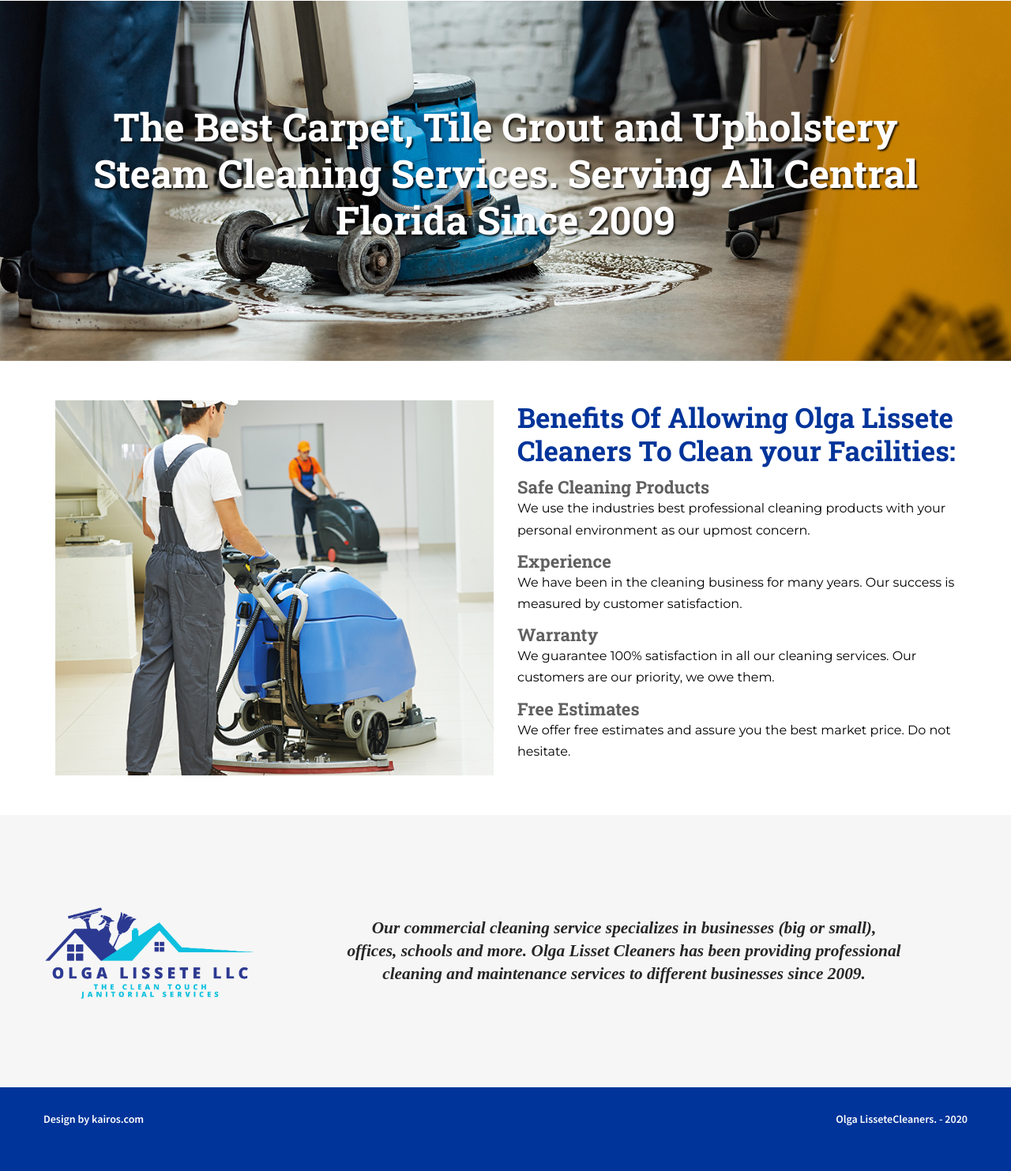
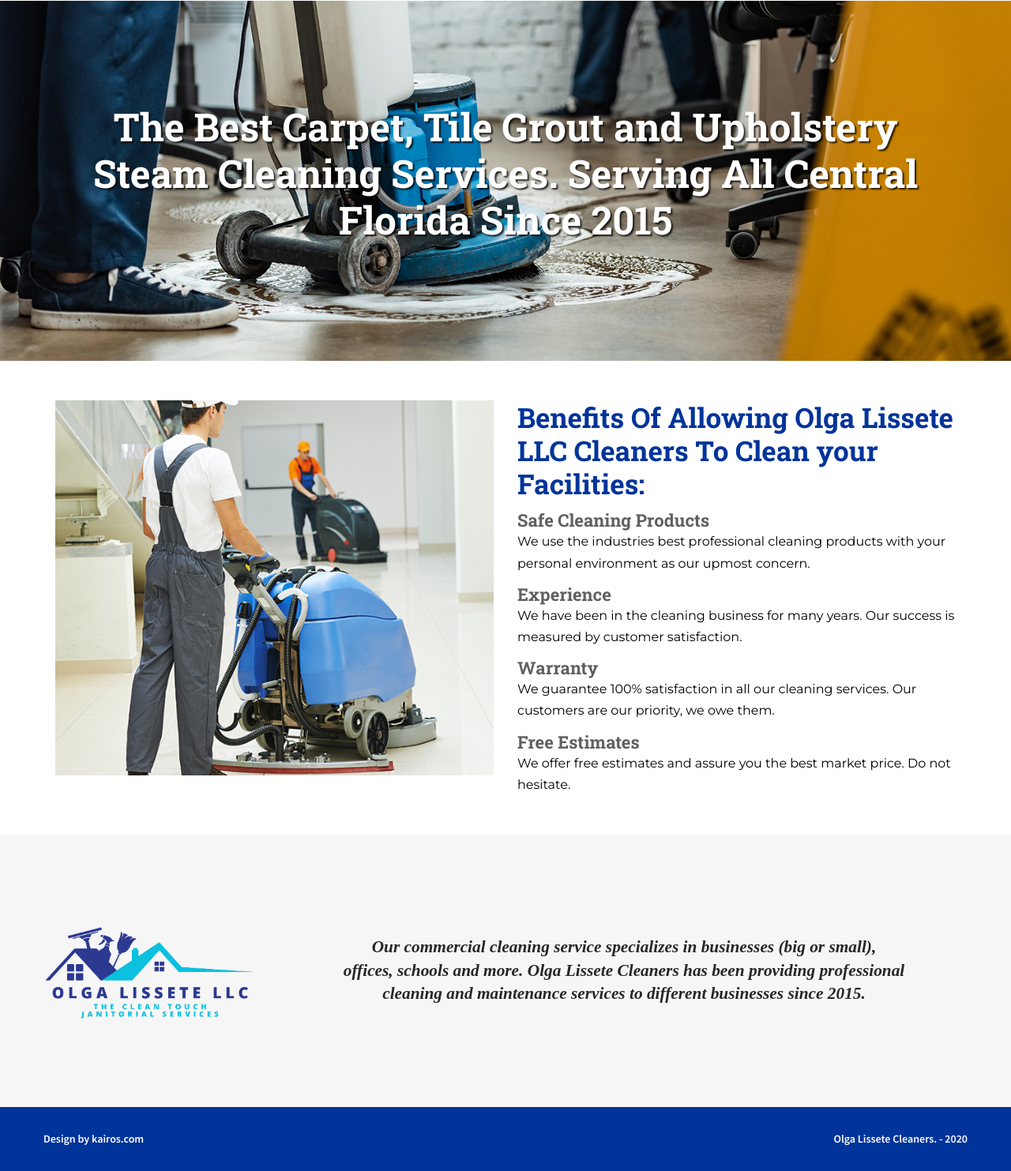
Before and after one commit to noelparedes/olgalissete-landing-page, a plain HTML site: page index.html in a window 1280 px wide. Shown: the part 1724-3207 px from the top of the page at 79% size. Before the commit the page ends 3182 px from the top, so only its background shows below. Drawn offline with Linux system fonts and the light colour scheme; a web font is replaced by a local one.

Commit message:
feat: Updated company name and added founding year Renamed the business entity to Olga Lissete LLC to reflect the official branding. It also included the year of establishment (2025) to provide visitors with clearer context about our history and experience.

```diff
--- a/index.html
+++ b/index.html
@@ -481,7 +481,7 @@
                                     <div id="jm-logo-sitedesc" class="pull-left ">
                                         <div id="jm-logo">
                                             <a href="/images/logos/FullColorlogo.png">
-                                                <img src="/images/logos/logo.png" alt="Olga Lissete Cleaners">
+                                                <img src="/images/logos/logo.png" alt="Olga Lissete LLC Cleaners">
                                             </a>
                                         </div>
                                     </div>
@@ -830,7 +830,7 @@
                                                                         style="font-family:'Roboto Slab';font-weight:600;font-size:49px;line-height:1.2em;color:#FFFFFF;text-shadow: rgba(0, 0, 0, 0.8) 2px 2px 2px;">The
                                                                         Best Carpet, Tile Grout and Upholstery Steam
                                                                         Cleaning Services. Serving All Central Florida
-                                                                        Since 2009</span>
+                                                                        Since 2015</span>
                                                                 </div>
                                                                 <!-- end Title -->
                                                             </div>
@@ -859,7 +859,7 @@
                                                                         style="font-family:'Roboto Slab';font-weight:600;font-size:34px;line-height:1.7em;color:#FFFFFF;text-shadow: rgba(0, 0, 0, 0.8) 2px 2px 2px;">The
                                                                         Best Carpet, Tile Grout and Upholstery Steam
                                                                         Cleaning Services. Serving All Central Florida
-                                                                        Since 2009</span>
+                                                                        Since 2015</span>
                                                                 </div>
                                                                 <!-- end Title -->
                                                             </div>
@@ -902,7 +902,7 @@
                                                                     <span
                                                                         class="uc-style-144081119833 uc-page-font-title"
                                                                         style="font-family:'Roboto Slab';font-weight:600;font-size:35px;line-height:1.2em;color:#00349A;">Benefits
-                                                                        Of Allowing Olga Lissete Cleaners To Clean your
+                                                                        Of Allowing Olga Lissete LLC Cleaners To Clean your
                                                                         Facilities:</span>
                                                                 </div>
                                                                 <!-- end Title -->
@@ -1051,17 +1051,17 @@
                                             <div class="jm-module-content clearfix notitle">
                                                 <div class="custom">
                                                     <p style="text-align: center;">
-                                                        <span style="font-size: 16pt; line-height: 22pt; margin;">
+                                                        <span style="font-size: 16pt; line-height: 22pt;">
                                                             <strong>
                                                                 <em>
                                                                     <span
                                                                         style="font-family: times new roman, times, serif;">
                                                                         Our commercial cleaning service specializes in
                                                                         businesses (big or small),<br>
-                                                                        offices, schools and more. Olga Lisset Cleaners
+                                                                        offices, schools and more. Olga Lissete Cleaners
                                                                         has been providing professional <br>
                                                                         cleaning and maintenance services to different
-                                                                        businesses since 2009.
+                                                                        businesses since 2015.
                                                                     </span>
                                                                 </em>
                                                             </strong>
@@ -1091,7 +1091,7 @@
                                 <div id="jm-footer-right" class="span8">
                                     <div class="jm-module-raw hidden-phone">
                                         <div class="customhidden-phone">
-                                            <p style="text-align: right;"><span style="color: #ffffff;">Olga LisseteCleaners. - 2020</span></p>
+                                            <p style="text-align: right;"><span style="color: #ffffff;">Olga Lissete Cleaners. - 2020</span></p>
                                         </div>
                                     </div>
                                 </div>
```
Also changed, not shown: about-us.html (+7 -7 lines), contact-us.html (+2 -2 lines).
